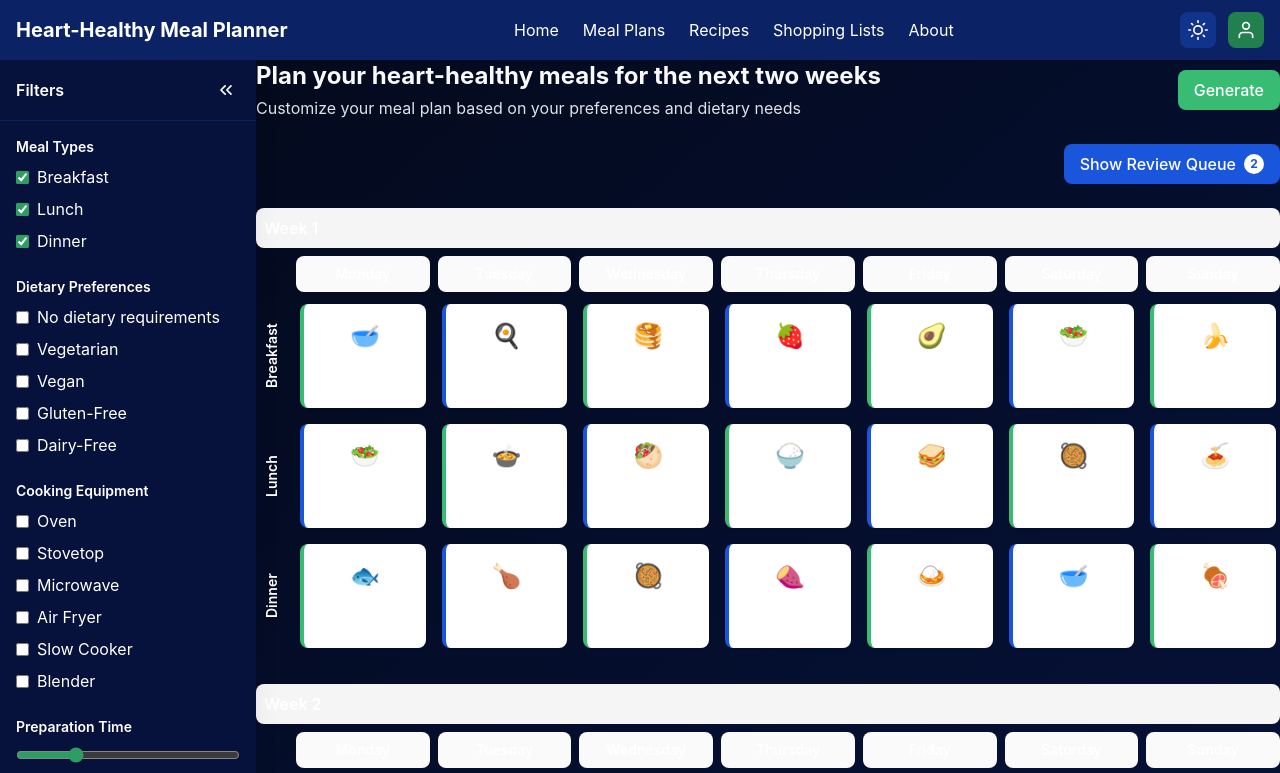
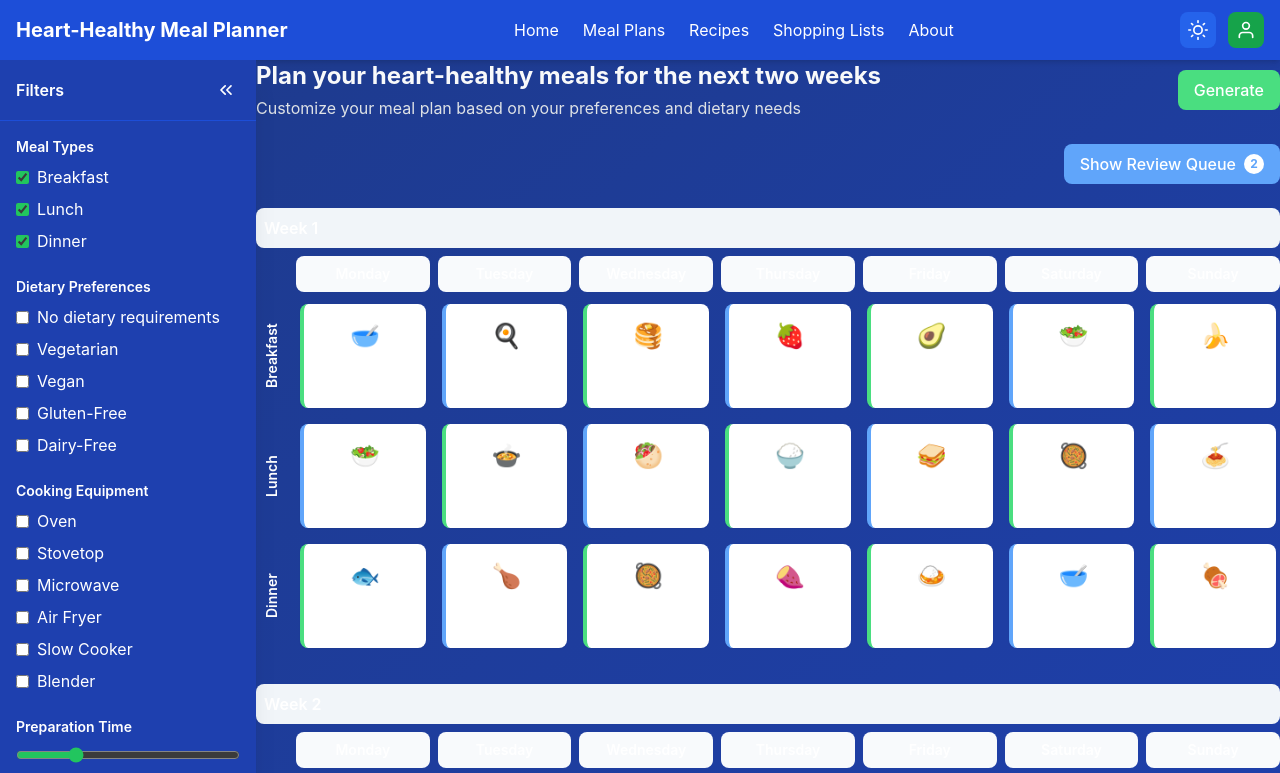
Before and after one commit to warwick-t22/notion_meal_planner_nextjs_fixed, a Next.js app: page / in a window 1280 px wide. Shown: the top 773 px of the page. Built offline with nearby package versions, Linux system fonts and the light colour scheme.

Commit message:
Update tailwind.config.ts
Fix text colours in Header component

```diff
--- a/tailwind.config.ts
+++ b/tailwind.config.ts
@@ -12,28 +12,40 @@ export default {
   		colors: {
         // Custom color palette for Notion-inspired meal planner
         mintGreen: {
-          50: '#d1f2e1',
-          100: '#a3e5c3',
-          200: '#75d8a5',
-          300: '#47cb87',
-          400: '#38bc74', // Primary mint green
-          500: '#2d9e61',
-          600: '#22804e',
-          700: '#17623b',
-          800: '#0c4428',
-          900: '#062214',
+          50: '#f0fdf4',
+          100: '#dcfce7',
+          200: '#bbf7d0',
+          300: '#86efac',
+          400: '#4ade80', // Primary mint green
+          500: '#22c55e',
+          600: '#16a34a',
+          700: '#15803d',
+          800: '#166534',
+          900: '#14532d',
         },
         royalBlue: {
-          50: '#d6e0f5',
-          100: '#adc1eb',
-          200: '#84a2e1',
-          300: '#5b83d7',
-          400: '#1a56db', // Primary royal blue
-          500: '#1545b3',
-          600: '#10348c',
-          700: '#0b2364',
-          800: '#06123c',
-          900: '#030919',
+          50: '#eff6ff',
+          100: '#dbeafe',
+          200: '#bfdbfe',
+          300: '#93c5fd',
+          400: '#60a5fa', // Primary royal blue
+          500: '#3b82f6',
+          600: '#2563eb',
+          700: '#1d4ed8',
+          800: '#1e40af',
+          900: '#1e3a8a',
+        },
+         neutral: {
+          50: '#f8fafc',
+          100: '#f1f5f9',
+          200: '#e2e8f0',
+          300: '#cbd5e1',
+          400: '#94a3b8', // Add these neutral colors with better contrast
+          500: '#64748b',
+          600: '#475569',
+          700: '#334155',
+          800: '#1e293b',
+          900: '#0f172a',
         },
   			background: 'hsl(var(--background))',
   			foreground: 'hsl(var(--foreground))',
```
